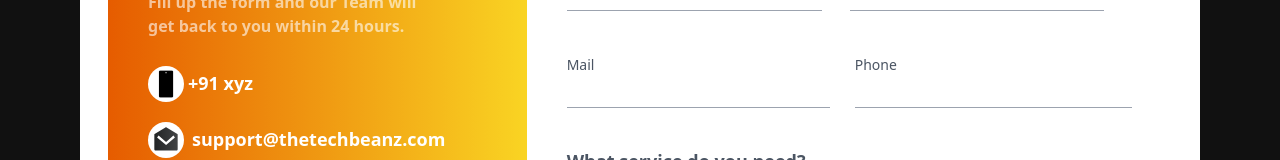
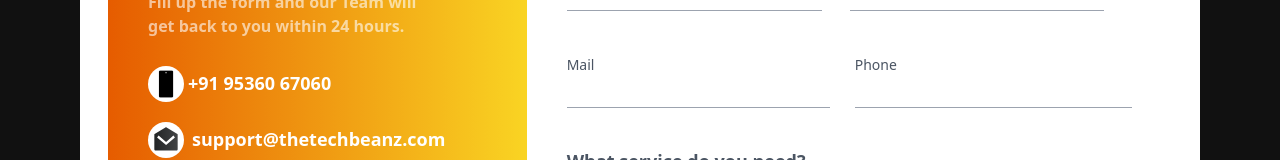
Before and after one commit to TechBeanz/techbeanz, a website: page contact.html in a window 1280 px wide. Shown: the part 391-551 px from the top of the page. Drawn offline with nearby package versions, Linux system fonts and the light colour scheme.

Commit message:
Update contact.html

```diff
--- a/contact.html
+++ b/contact.html
@@ -72,7 +72,7 @@
                         <div class="rounded-full p-1 bg-white">
                             <img src="/images/phone.png" alt="" class="md:w-7 w-5">
                         </div>
-                        <p class="md:text-[18px] text-[15px] font-bold text-white">+91 xyz</p>
+                        <p class="md:text-[18px] text-[15px] font-bold text-white">+91 95360 67060</p>
                     </div>
                     <div class="flex space-x-2 items-center">
                         <div class="rounded-full p-1 bg-white">
```
